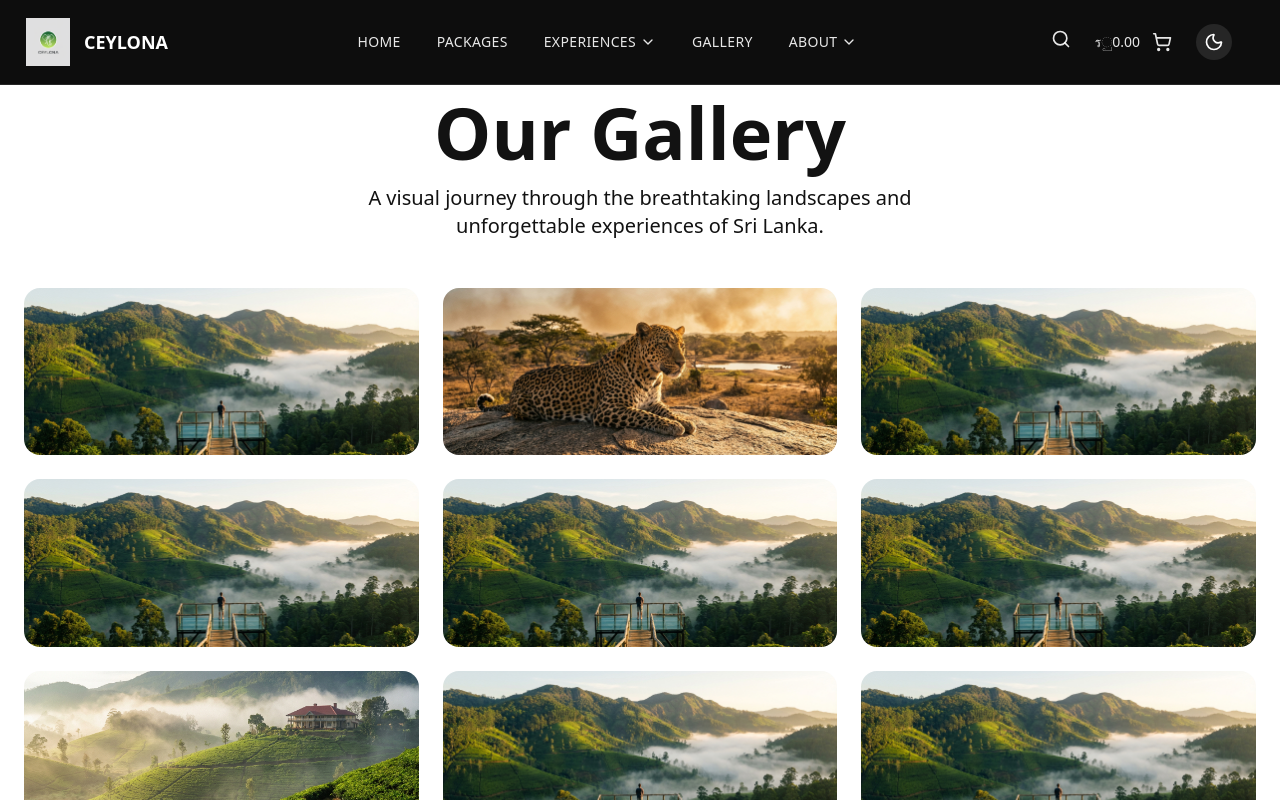
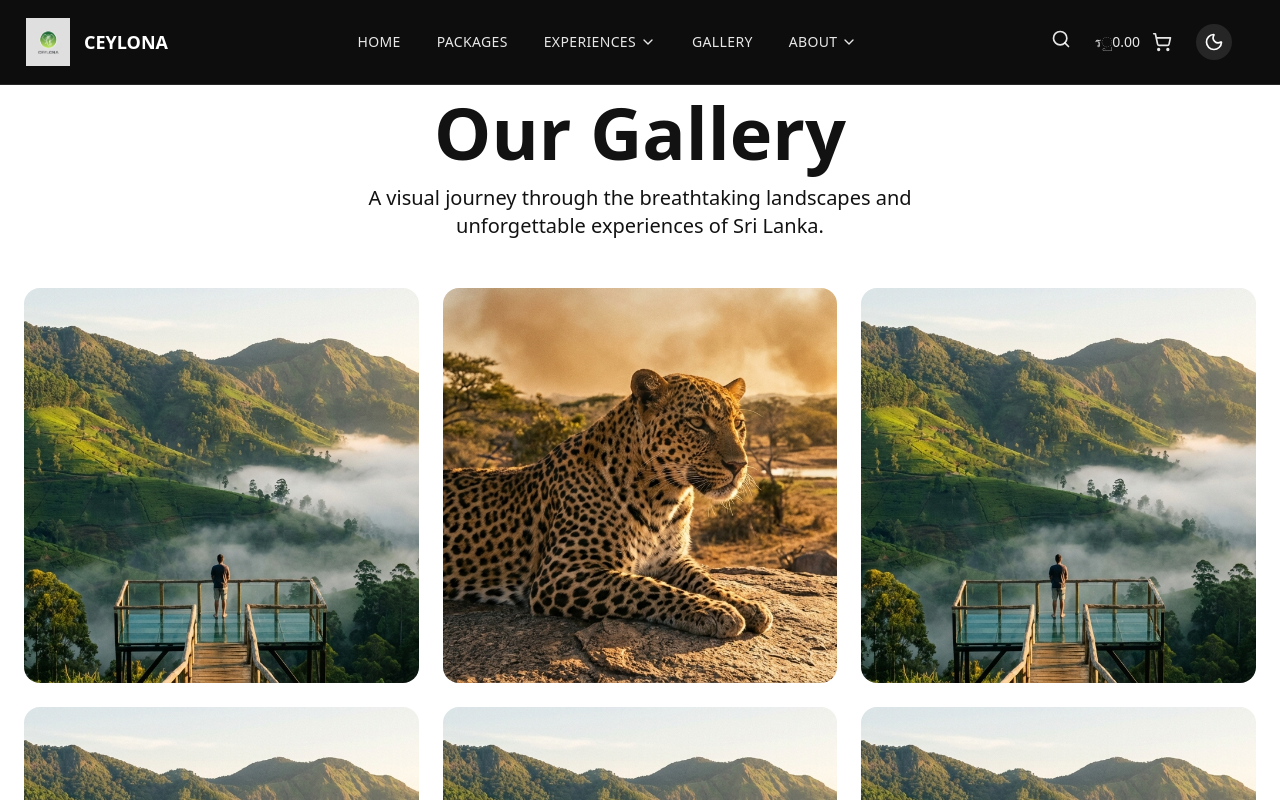
Before and after one commit to Sandalu-Xe/ceylona, a Next.js app: page /gallery in a window 1280 px wide. Shown: the top 800 px of the page. Built offline with nearby package versions, Linux system fonts and the light colour scheme.

Commit message:
add new front

```diff
--- a/app/about/contact/page.tsx
+++ b/app/about/contact/page.tsx
@@ -1,7 +1,7 @@
 export default function ContactPage() {
     return (
-        <main className="min-h-screen bg-background pt-24 pb-16 px-6">
-            <div className="max-w-7xl mx-auto grid grid-cols-1 lg:grid-cols-2 gap-16">
+        <main className="min-h-screen bg-background flex items-center justify-center pt-24 pb-16 px-6">
+            <div className="w-full max-w-7xl grid grid-cols-1 lg:grid-cols-2 gap-16 items-center">
                 {/* Contact Info */}
                 <div className="space-y-12">
                     <div className="space-y-4">
--- a/app/gallery/page.tsx
+++ b/app/gallery/page.tsx
@@ -38,13 +38,12 @@ export default function GalleryPage() {
                     {galleryImages.map((column, colIndex) => (
                         <div key={colIndex} className="flex flex-col gap-6">
                             {column.map((image, imgIndex) => (
-                                <div key={imgIndex} className="relative group overflow-hidden rounded-2xl">
+                                <div key={imgIndex} className="relative group overflow-hidden rounded-2xl aspect-square">
                                     <Image
                                         src={image.src}
                                         alt={image.alt}
-                                        width={600}
-                                        height={800} // Aspect ratio approximation, actual display is handled by css class
-                                        className="w-full h-auto object-cover transition-transform duration-700 group-hover:scale-110"
+                                        fill
+                                        className="object-cover transition-transform duration-700 group-hover:scale-110"
                                     />
                                     <div className="absolute inset-0 bg-black/50 opacity-0 group-hover:opacity-100 transition-opacity duration-300 flex items-center justify-center">
                                         <span className="text-white text-lg font-medium px-4 py-2 border border-white/30 rounded-full backdrop-blur-sm">
```
